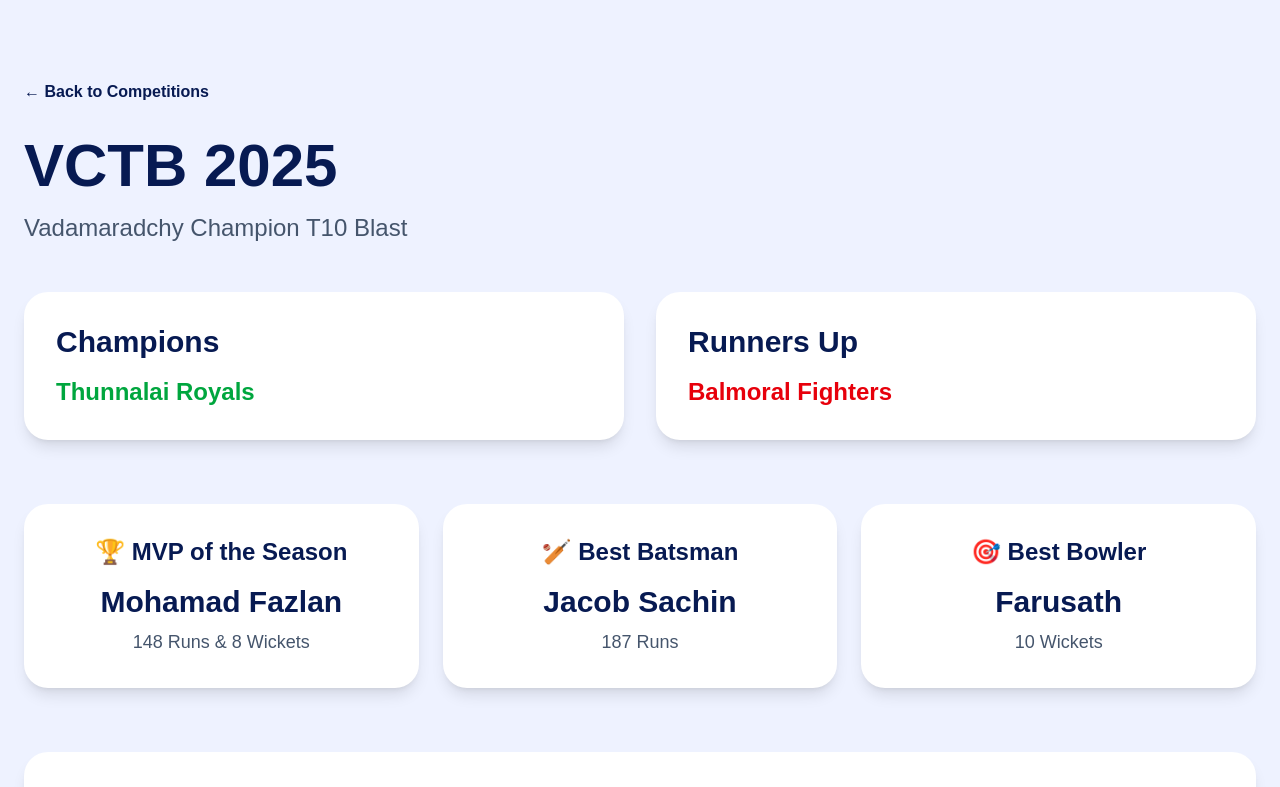
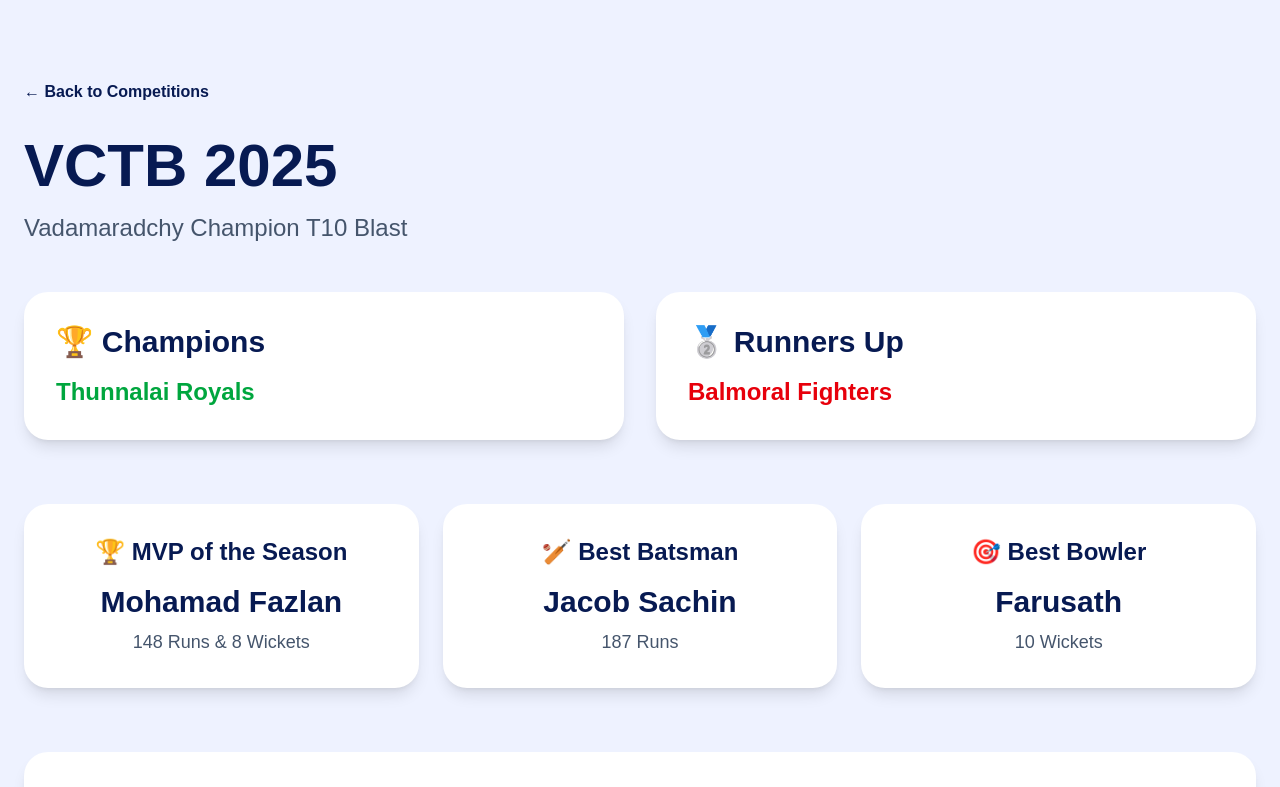
Before and after one commit to thanusan97-blip/spiders-cricket-club, a Next.js app: page /competitions/vctb2025 in a window 1280 px wide. Shown: the top 787 px of the page. Built offline with nearby package versions, Linux system fonts and the light colour scheme.

Commit message:
Updated VCTB icons

```diff
--- a/app/competitions/vctb2025/page.tsx
+++ b/app/competitions/vctb2025/page.tsx
@@ -29,7 +29,7 @@ export default function VCTB2025Page() {
 
         <div className="mt-12 grid gap-8 md:grid-cols-2">
           <div className="rounded-3xl bg-white p-8 shadow-lg">
-            <h2 className="text-3xl font-bold">Champions</h2>
+            <h2 className="text-3xl font-bold">🏆 Champions</h2>
 
             <p className="mt-4 text-2xl font-extrabold text-green-600">
               Thunnalai Royals
@@ -37,7 +37,7 @@ export default function VCTB2025Page() {
           </div>
 
           <div className="rounded-3xl bg-white p-8 shadow-lg">
-            <h2 className="text-3xl font-bold">Runners Up</h2>
+            <h2 className="text-3xl font-bold">🥈 Runners Up</h2>
 
             <p className="mt-4 text-2xl font-extrabold text-red-600">
               Balmoral Fighters
```
